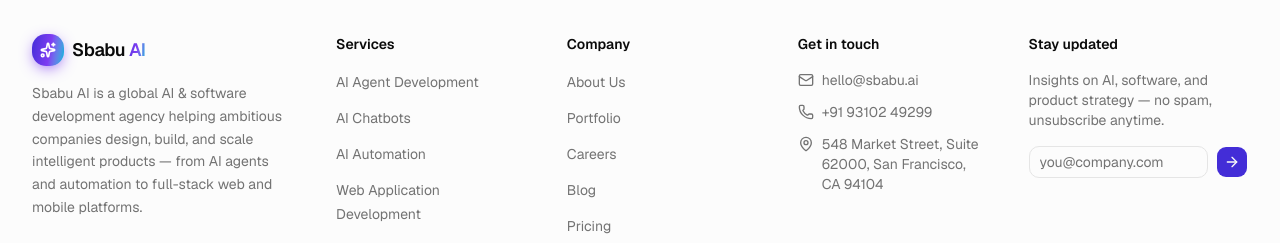
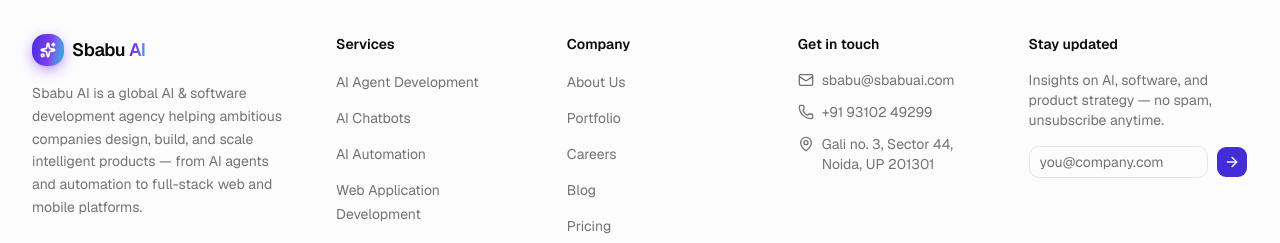
Before and after one commit to aideepak01/digitalagency, a Next.js app: page / in a window 1280 px wide. Shown: the part 8935-9178 px from the top of the page. Built offline with nearby package versions, Linux system fonts and the light colour scheme.

Commit message:
Update email and address to Noida, India
Email: hello@sbabu.ai → sbabu@sbabuai.com
Address: San Francisco, CA → Gali no. 3, Sector 44, Noida, UP 201301, India

```diff
--- a/src/data/site.ts
+++ b/src/data/site.ts
@@ -6,16 +6,16 @@
     "Sbabu AI is a global AI & software development agency helping ambitious companies design, build, and scale intelligent products — from AI agents and automation to full-stack web and mobile platforms.",
   url: "https://sbabu.ai",
   ogImage: "/og-image.png",
-  email: "hello@sbabu.ai",
+  email: "sbabu@sbabuai.com",
   salesEmail: "sales@sbabu.ai",
   phone: "+91 93102 49299",
   whatsapp: "919310249299",
   address: {
-    street: "548 Market Street, Suite 62000",
-    city: "San Francisco",
-    state: "CA",
-    zip: "94104",
-    country: "United States",
+    street: "Gali no. 3, Sector 44",
+    city: "Noida",
+    state: "UP",
+    zip: "201301",
+    country: "India",
   },
   social: {
     twitter: "https://twitter.com/sbabuai",
```
